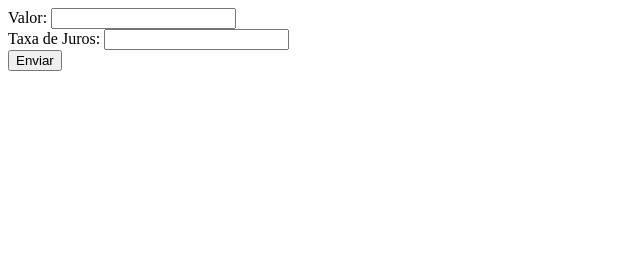
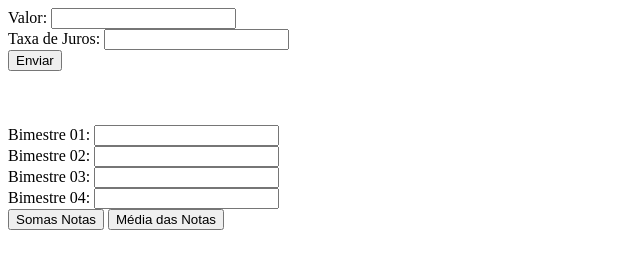
Before and after one commit to gorinelli/primeiroi_3t, a plain HTML site: page index.html in a window 1280 px wide. Shown: the whole page, without its empty margins (0-640 px from the left). Drawn offline with Linux system fonts and the light colour scheme.

Commit message:
Update index.html
Signed-off-by: gorinelli <106194389+gorinelli@users.noreply.github.com>

```diff
--- a/index.html
+++ b/index.html
@@ -12,5 +12,15 @@
    Valor: <input id="valor" type="text"> <br>
    Taxa de Juros: <input id="juros" type="text"> <br>
    <button onclick="total()">Enviar</button>
+
+   <br><br><br><br>
+   <span id="resultado"></span>
+   Bimestre 01: <input id="b1" type="text"> <br>
+   Bimestre 02: <input id="b2" type="text"> <br>
+   Bimestre 03: <input id="b3" type="text"> <br>
+   Bimestre 04: <input id="b4" type="text"> <br>
+   <button onclick="soma()">Somas Notas</button>
+   <button onclick="media()">Média das Notas</button>
+
 </body>
 </html>
```
